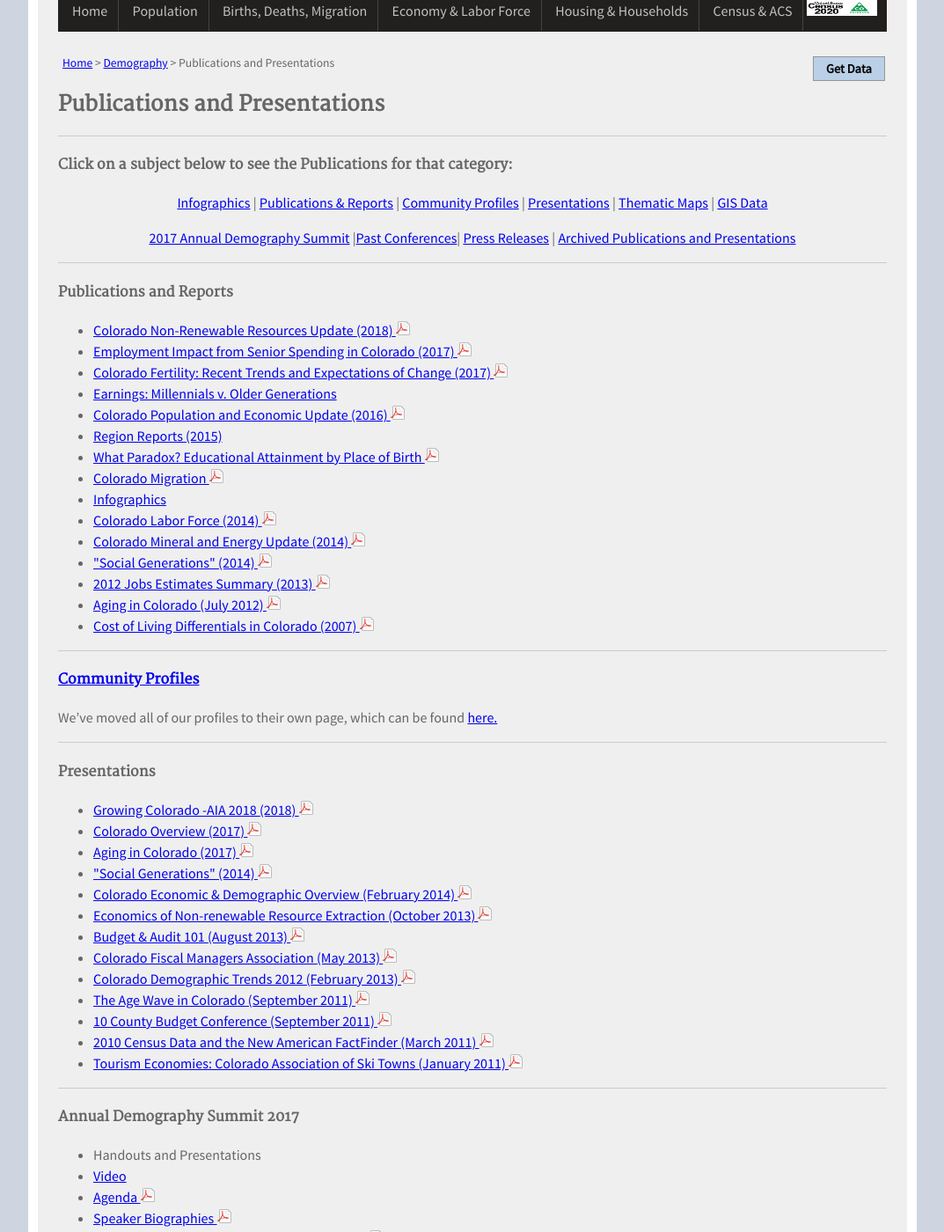
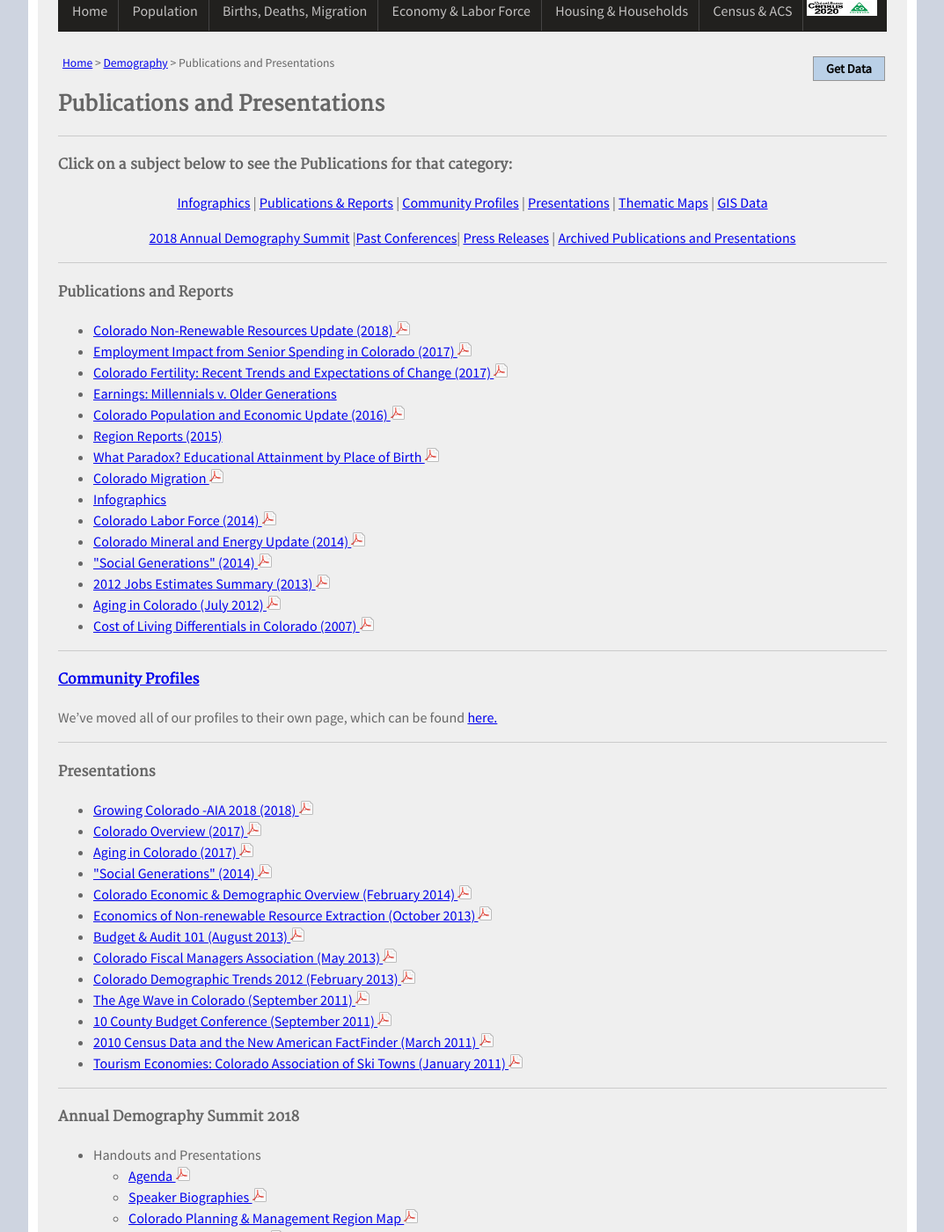
Before and after one commit to TBleess/Website_New, a Jekyll site: the page built from pages/9_Not_in_Menu/publications-and-presentations.md, in a window 1280 px wide and 1400 px high, scrolled down 250 px. Shown: the whole window at 88% size, without its empty margins (103-1176 px from the left). Built offline with Jekyll 4.4.1, drawn with Linux system fonts in a browser that asks for light colours; some of the changed text lies outside the part shown.

Commit message:
Update publications-and-presentations.md

```diff
--- a/pages/9_Not_in_Menu/publications-and-presentations.md
+++ b/pages/9_Not_in_Menu/publications-and-presentations.md
@@ -18,7 +18,7 @@
 
 [Infographics](/demography/infographics#infographics) \| [Publications & Reports](#publications-and-reports) \| [Community Profiles](https://demography.dola.colorado.gov/community-profiles/) \| [Presentations](#presentations) \| [Thematic Maps](/gis/thematic-maps#thematic-maps) \| [GIS Data](/gis/gis-data#gis-data)
 
-[2017 Annual Demography Summit](#annual-demography-summit-2017) \|[Past Conferences](#past-conferences)\| [Press Releases](#press-releases) \| [Archived Publications and Presentations](/demography/archived-publications-and-presentations#archived-publications-and-presentations)
+[2018 Annual Demography Summit](#annual-demography-summit-2018) \|[Past Conferences](#past-conferences)\| [Press Releases](#press-releases) \| [Archived Publications and Presentations](/demography/archived-publications-and-presentations#archived-publications-and-presentations)
 
 </div>
 
@@ -71,10 +71,9 @@
 
 - - -
 
-#### Annual Demography Summit 2017
+#### Annual Demography Summit 2018
 
 - Handouts and Presentations
- - [Video](/demography/annual-demography-summit-2017/#annual-demography-summit-videos-2017)
   - [Agenda ![pdf](/images/page_white_acrobat.png 'download pdf file')](https://drive.google.com/uc?export=download&id=0B2FMBVetYCVCdUMwTm9DN25MQUk)
   - [Speaker Biographies ![pdf](/images/page_white_acrobat.png 'download pdf file')](https://drive.google.com/uc?export=download&id=0B2FMBVetYCVCQjJEejNQeVdhVUk)
   - [Colorado Planning & Management Region Map ![pdf](/images/page_white_acrobat.png 'download pdf file')](https://drive.google.com/uc?export=download&id=0B2FMBVetYCVCcWRFN1lSZWFfRms)
```
Also changed, not shown: other parts of pages/9_Not_in_Menu/publications-and-presentations.md (+1 -1 lines).
